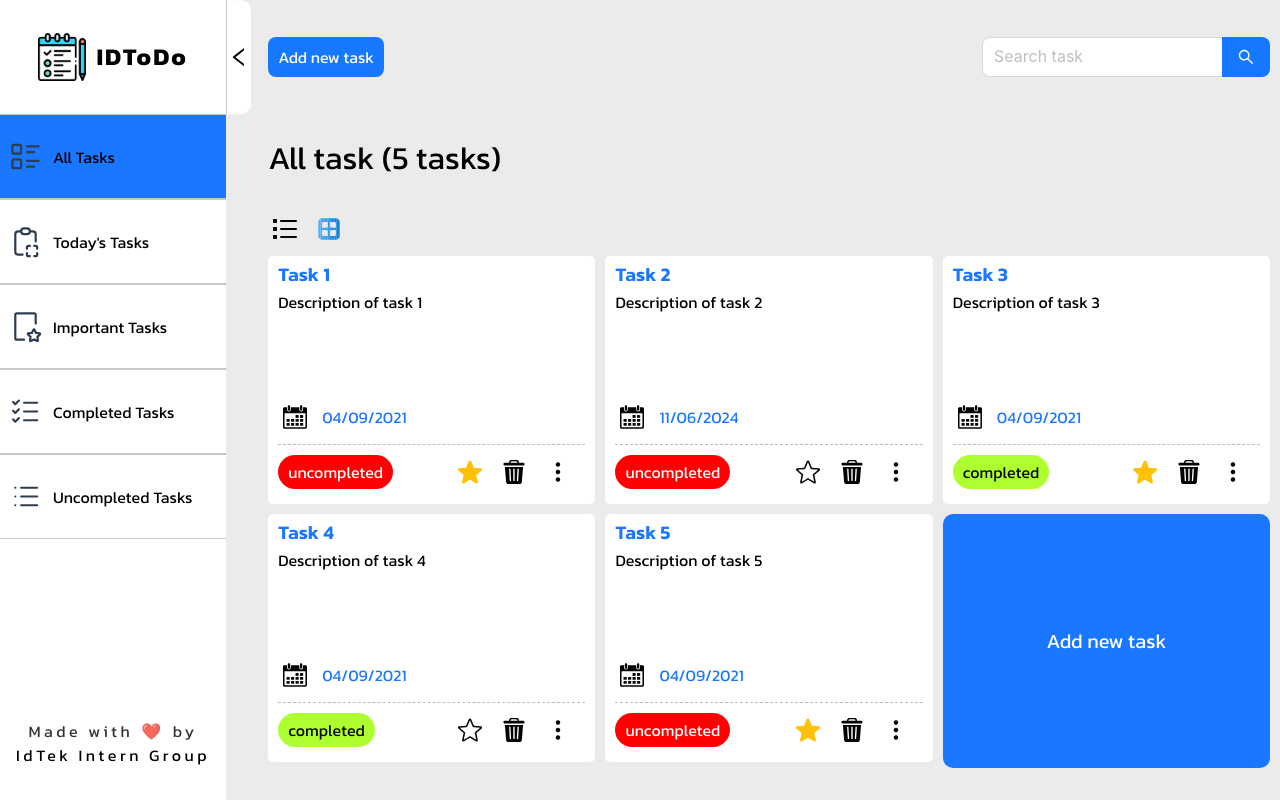
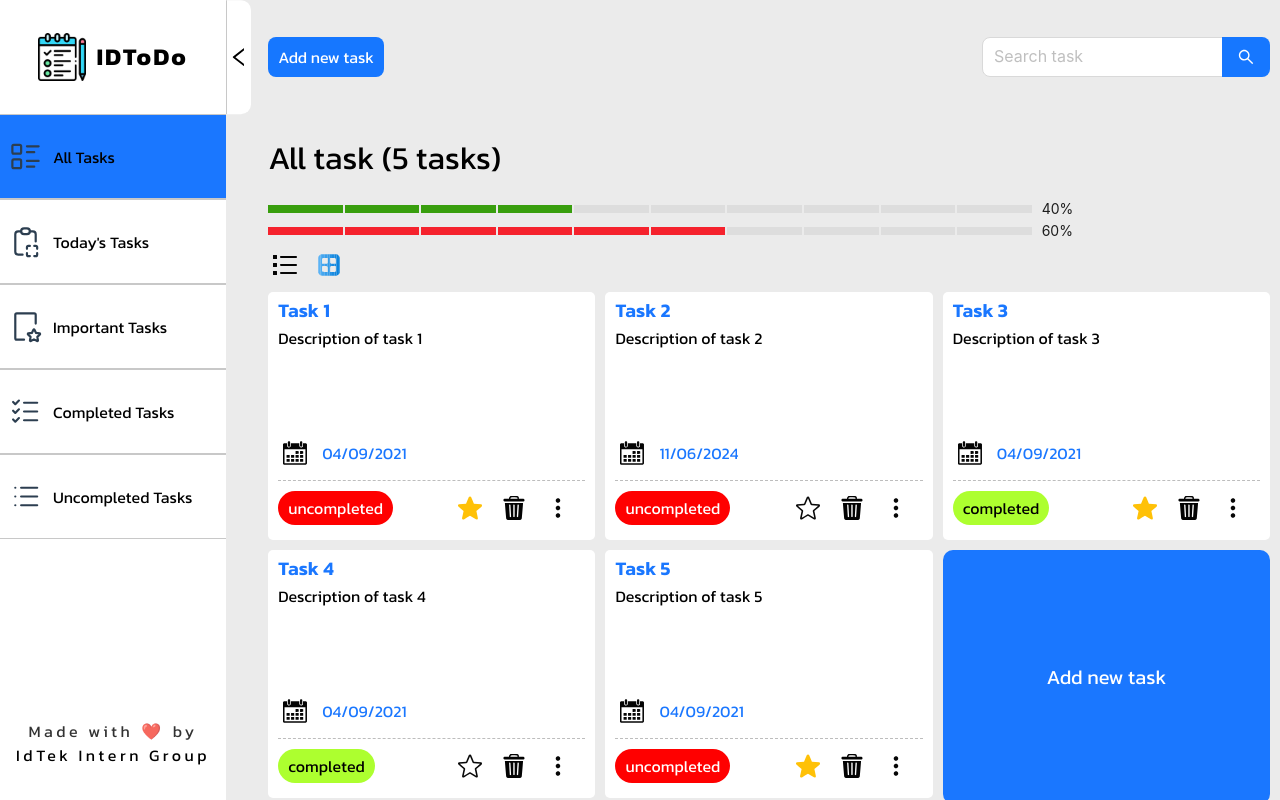
Before and after one commit to phongpham0702/project-idtodo, a React (Vite) app: page / in a window 1280 px wide. Built offline with nearby package versions, Linux system fonts and the light colour scheme.

Commit message:
feat: add task completed progress

```diff
--- a/src/assets/styles/TaskContainer/TaskContainer.css
+++ b/src/assets/styles/TaskContainer/TaskContainer.css
@@ -17,6 +17,14 @@
 .total-task-count{
     padding: 20px 0px;
     font-size: 32px;
+}
+
+.ant-progress-steps-item{
+    flex: 1 !important;
+}
+
+.ant-progress{
+    width: 80% !important;
 }
 
 .task-controls{
--- a/src/components/task-container/Task.tsx
+++ b/src/components/task-container/Task.tsx
@@ -46,6 +46,7 @@ export default function Task(
 
     return (
         <div>
+
             <div className={display !== "row" ?  "task isCard" : "task isRow"}>
 
                 <div className="task-title">{title}</div>
--- a/src/components/task-container/TaskContainer.tsx
+++ b/src/components/task-container/TaskContainer.tsx
@@ -1,3 +1,6 @@
+import { useEffect, useState } from "react";
+import { green, red } from '@ant-design/colors';
+import { Flex, Progress } from 'antd';
 import "../../assets/styles/TaskContainer/TaskContainer.css";
 import { Tasks } from "../../constant/Tasks";
 import Task from "./Task";
@@ -5,11 +8,12 @@ import TaskDisplayRowIcon from "../../assets/icons/task-display-row.svg";
 import TaskDisplayRowBlueIcon from "../../assets/icons/task-display-row-blue.svg";
 import TaskDisplayCardIcon from "../../assets/icons/task-display-card.svg";
 import TaskDisplayCardBlueIcon from "../../assets/icons/task-display-card-blue.svg";
-import { useEffect, useState } from "react";
 
 export default function TaskContainer({tabId}: {tabId: number}) {
     const [display, setDisplay] = useState("card");
     const [tasks, setTasks] = useState(Tasks);
+    const [completePercent, setCompletePercent] = useState(0);
+    const [uncompletePercent, setUncompletePercent] = useState(0);
 
     const handleDisplayChange = (value: string) => {
         setDisplay(value);
@@ -56,15 +60,30 @@ export default function TaskContainer({tabId}: {tabId: number}) {
                 break;
             case 5:
                 setTasks(Tasks.filter(task => !task.isComplete));
+                break;
         }
 
+        const completedTasks = tasks.filter(task => task.isComplete);
+        const uncompletedTasks = tasks.filter(task => !task.isComplete);
+        const totalTasks = tasks.length;
+        // Tính toán phần trăm hoàn thành của tất cả các task
+        let percentComplete = completedTasks.length / totalTasks * 100;
+        let percentUncomplete = uncompletedTasks.length / totalTasks * 100;
 
-    }, [tabId]);
+        setCompletePercent(percentComplete);
+        setUncompletePercent(percentUncomplete);
+
+    }, [tabId, tasks]);  // Thêm Tasks vào dependency array nếu cần
 
     return (
         <div className="task-container">
 
             <p className="total-task-count">All task ({Tasks.length} tasks)</p>
+
+            <Flex gap="small" vertical>
+                <Progress percent={completePercent} steps={10} strokeColor={green[6]}  />
+                <Progress percent={uncompletePercent} steps={10} strokeColor={red[5]}  />
+            </Flex>
 
             <div className="task-controls">
                 <div className="task-display-controls">
```
